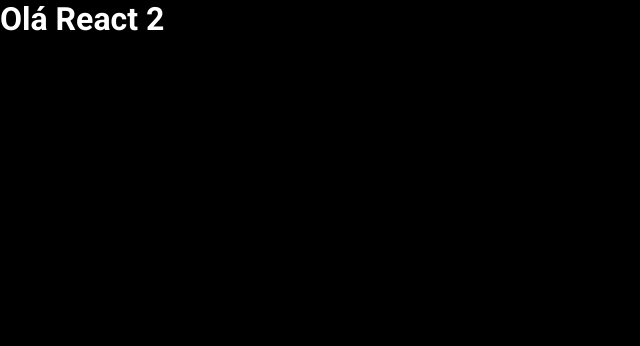
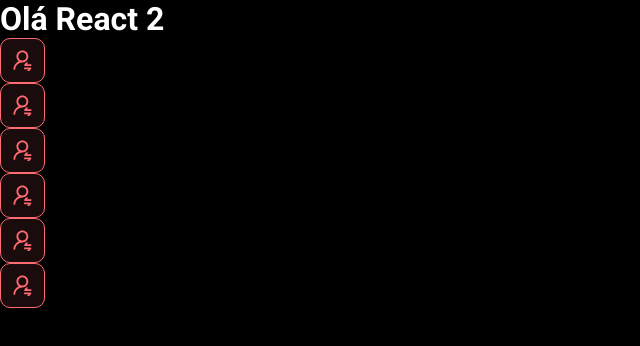
Before and after one commit to robertowendellrodrigues/dsmeta, a React (Vite) app in the folder frontend/: page / in a window 1280 px wide. Shown: the top 346 px of the page, without its empty margins (0-640 px from the left). Built offline with nearby package versions, Linux system fonts and the light colour scheme.

Commit message:
first component

```diff
--- a/frontend/src/App.tsx
+++ b/frontend/src/App.tsx
@@ -1,9 +1,14 @@
+import NotificationButton from "./components/NotificationButton"
 
 function App() {
 
   return(
+    <>
  <h1>Olá React 2</h1>
-
+  <NotificationButton/>
+  <NotificationButton/>
+  <NotificationButton/>    <NotificationButton/>    <NotificationButton/>    <NotificationButton/>
+  </>
   )
 }
 
--- /dev/null
+++ b/frontend/src/components/NotificationButton/index.tsx
@@ -0,0 +1,13 @@
+import icon from '../../assets/img/notification-icon.svg'
+import './styles.css'
+
+function NotificationButton() {
+
+    return (
+        <div className="dsmeta-red-btn">
+                          <img src={icon} alt="Notificar" />
+                        </div>
+    )
+}
+
+export default NotificationButton
--- /dev/null
+++ b/frontend/src/components/NotificationButton/styles.css
@@ -0,0 +1,14 @@
+.dsmeta-red-btn {
+    height: 45px;
+    width: 45px;
+    background: rgba(255, 107, 114, 0.1);
+    border: 1px solid #ff6b72;
+    border-radius: 10px;
+        display: flex;
+    align-items: center;
+    justify-content: center;
+    cursor: pointer;
+  }
+  .dsmeta-red-btn img {
+    width: 19px;
+  }
```
Also changed, not shown: frontend/src/assets/img/notification-icon.svg (added).
